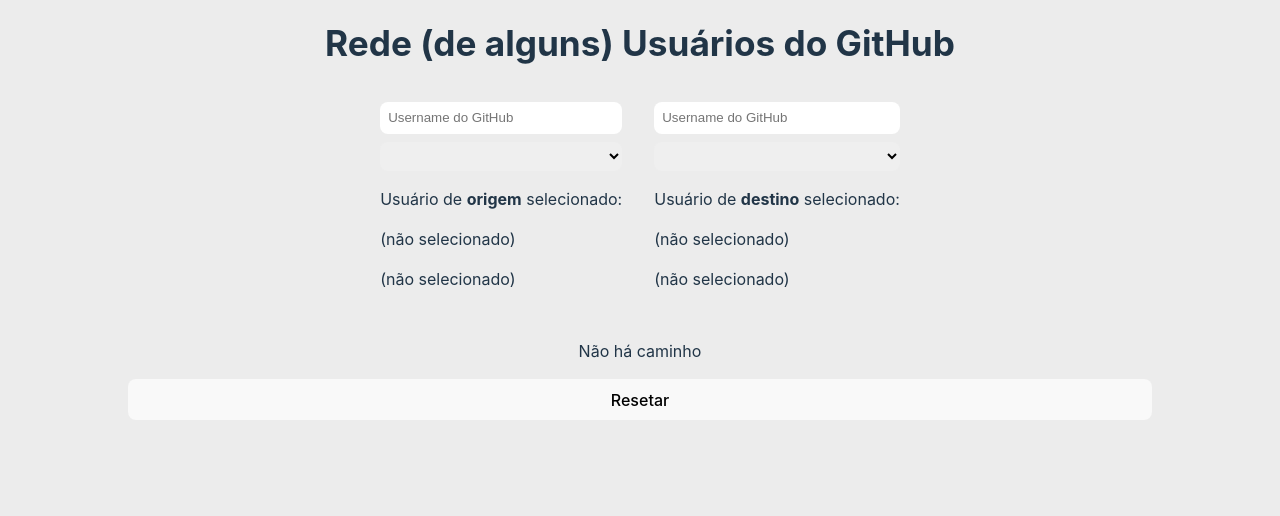
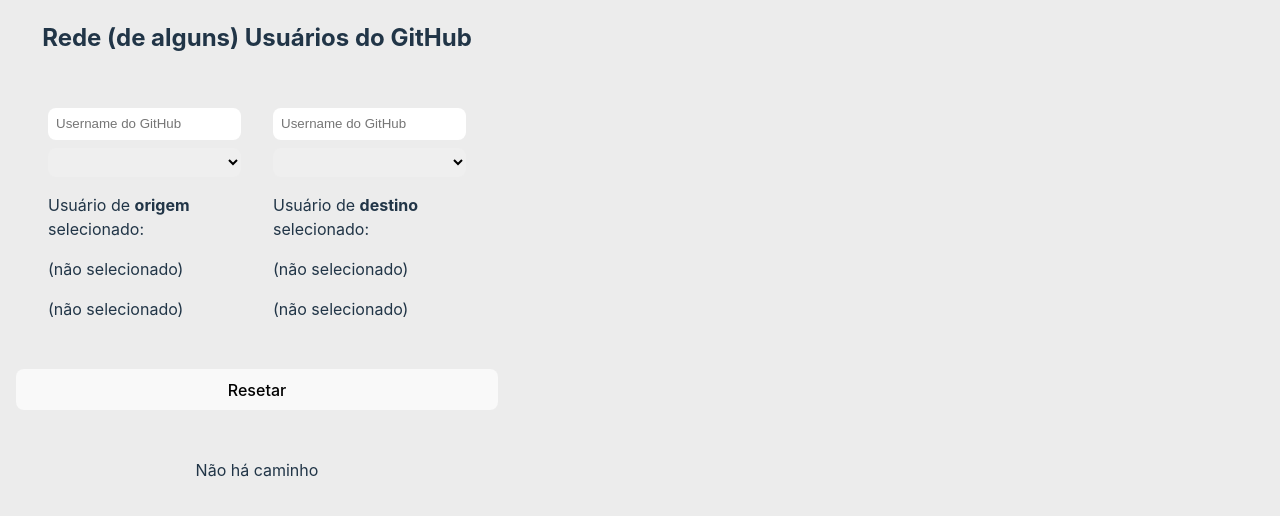
Before and after one commit to projeto-de-algoritmos/Grafos1_GithubUsersNetwork, a SvelteKit app: page / in a window 1280 px wide. Shown: the top 516 px of the page. Built offline with nearby package versions, Linux system fonts and the light colour scheme.

Commit message:
refactor: muda estilo da página
Co-authored-by: Vitor Alves <vitor.alves07750@outlook.com>

```diff
--- a/src/routes/+page.svelte
+++ b/src/routes/+page.svelte
@@ -62,8 +62,8 @@
 		canvas = document.querySelector('canvas')!;
 		const canvasContainer = document.querySelector<HTMLDivElement>('#canvas-container')!;
 
-		canvas.width = canvasContainer.clientWidth;
-		canvas.height = canvas.width / 1.8;
+		canvas.width = canvasContainer.clientWidth * 0.88;
+		canvas.height = canvasContainer.clientHeight;
 		setCoordsRandomly({
 			g,
 			xMax: canvas.width - 30,
@@ -84,7 +84,8 @@
 </svelte:head>
 
 <main>
-	<h1>Rede (de alguns) Usuários do GitHub</h1>
+	<div class="left">
+		<h2>Rede (de alguns) Usuários do GitHub</h2>
 
 		<div class="inputs">
 			<div>
@@ -120,28 +121,36 @@
 			</div>
 		</div>
 
+		<button id="reset" on:click={reset}>Resetar</button>
+
 		<div class="graph-path">
 			{#if pathToDestinationIds.length === 0}
 				<p>Não há caminho</p>
 			{:else}
-			<pre>{pathToDestinationLogins.join(' -> ')}</pre>
+				<p>Caminhos de seguidores:</p>
+				<ul>
+					{#each pathToDestinationLogins as login}
+						<li><code>{login}</code></li>
+					{/each}
+				</ul>
 			{/if}
 		</div>
+	</div>
 
+	<div class="right">
 		<div id="canvas-container">
-		<button id="reset" on:click={reset}>Resetar</button>
 			<canvas width={canvasWidth} height={canvasHeight} />
+		</div>
 	</div>
 </main>
 
 <style>
 	main {
-		margin: 0 auto;
+		margin: 0 16px;
 		display: flex;
-		flex-direction: column;
 	}
 
-	h1 {
+	h2 {
 		text-align: center;
 	}
 
@@ -155,13 +164,18 @@
 		text-align: center;
 	}
 
+	.left {
+		display: flex;
+		flex-direction: column;
+	}
+
+	.right {
+		width: 100%;
+	}
+
 	#canvas-container {
 		margin: 0 auto;
-		width: 80%;
-		display: flex;
-		justify-content: center;
-		flex-direction: column;
-		margin-bottom: 32px;
+		width: 100%;
 	}
 
 	canvas {
@@ -172,7 +186,19 @@
 		margin-bottom: 16px;
 	}
 
+	div {
+		padding: 0;
+	}
+
 	div > div {
 		padding: 1em;
 	}
+
+	ul {
+		text-align: left;
+	}
+	li {
+		text-align: left;
+		list-style: none;
+	}
 </style>
--- a/src/routes/renderer.ts
+++ b/src/routes/renderer.ts
@@ -9,7 +9,8 @@
 const nodeBackgroundColor = '#242424';
 const nodeSelectedColor = '#E3C240';
 
-const nodeRadius = 8;
+const nodeRadius = 10;
+const selectedNodeRadius = nodeRadius * 1.2;
 const canvasBackgroundColor = '#2e2e2e';
 const lineWidth = 1;
 const lineColor = '#646cff25';
@@ -92,7 +93,6 @@
 	const yOffset = 4;
 	const xOffset = 6;
 	let isSelected = false;
-	const selectedNodeRadius = nodeRadius * 1.2;
 	for (let i = 0; i < nodes.length; i++) {
 		isSelected = selected[i];
 		context.fillStyle = nodeBackgroundColor;
```
Lines whose indentation alone changed are shown as unchanged.
